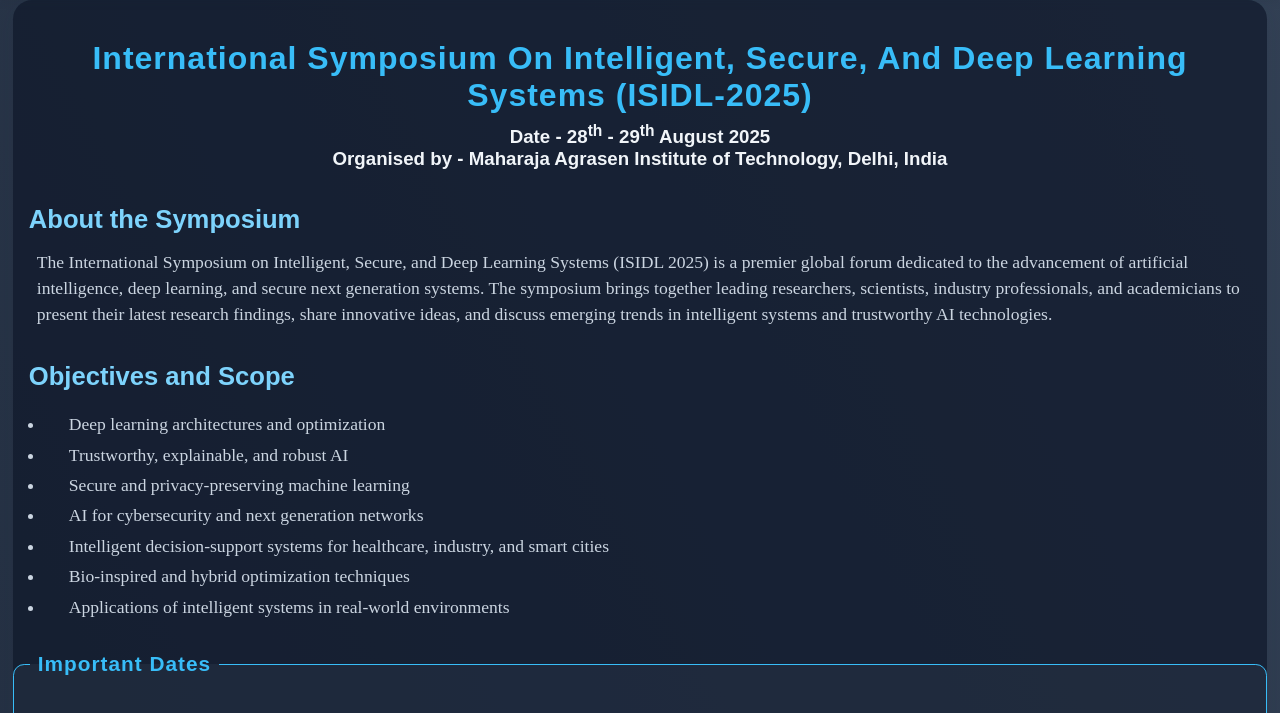
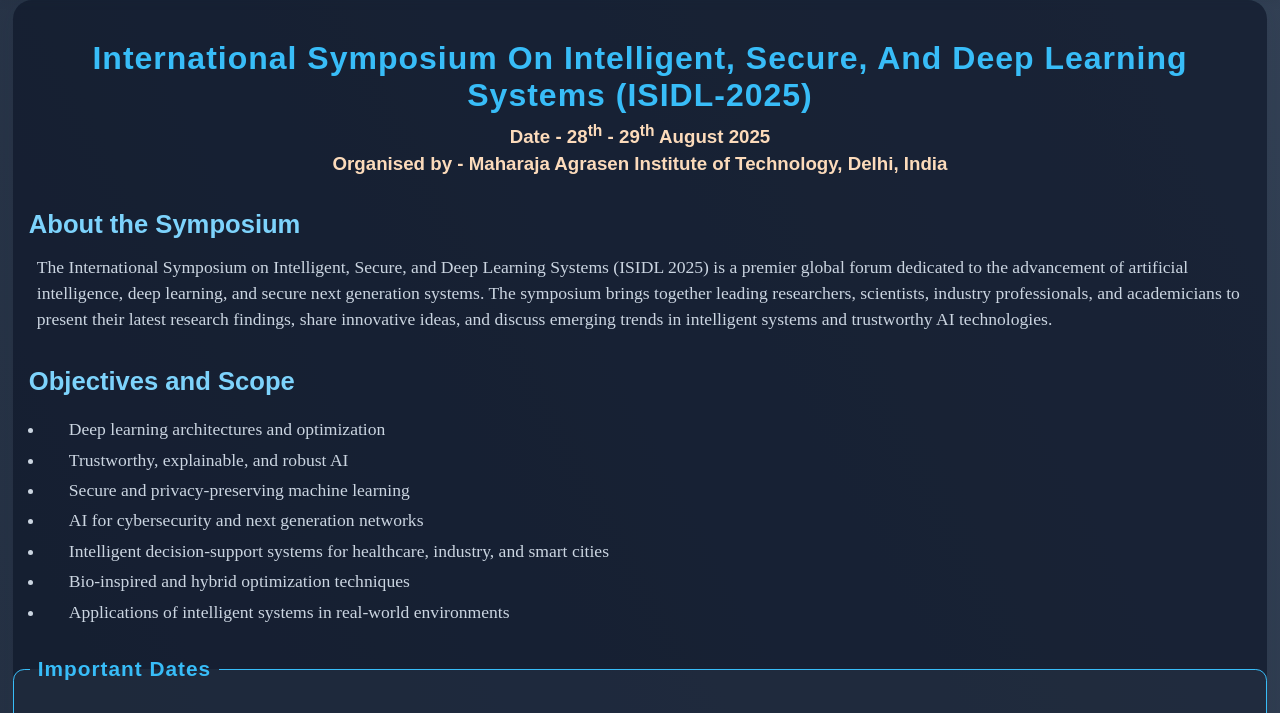
Before and after one commit to SriteXcode/googlesite, a plain HTML site: page index.html in a window 1280 px wide. Shown: the part 82-795 px from the top of the page. Drawn offline with Linux system fonts and the light colour scheme.

Commit message:
Enhance styles with new accent color and heading updates
Added a new CSS variable for accent color and updated styles for headings to improve visual hierarchy.

```diff
--- a/index.html
+++ b/index.html
@@ -23,6 +23,7 @@
       --table-header: #38bdf8;
       --table-header-text: #0f172a;
       --fieldset-border: #38bdf8;
+      --accent2: #FCDBBB;
     }
 
     * {
@@ -80,9 +81,12 @@
 
    .heading_date{
      text-align: center;
+     color: var(--accent2);
    }
    .heading_organised{
      text-align: center;
+     color: var(--accent2);
+     padding-top : 5px;
    }
 
     .spinner {
```
